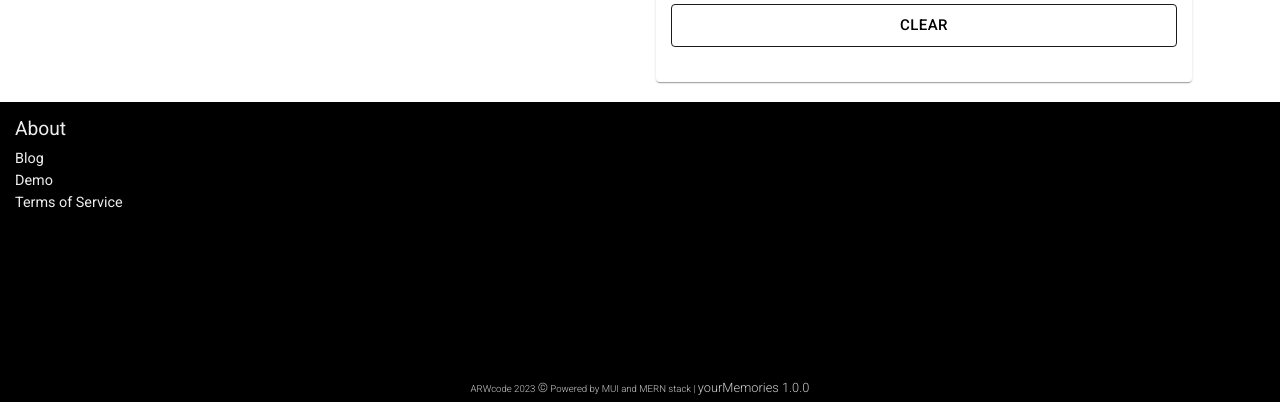
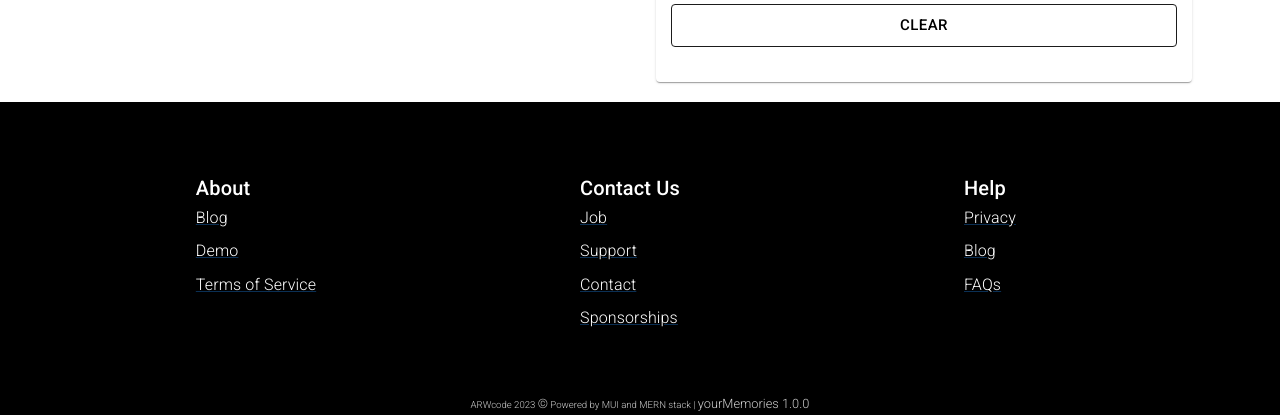
Before and after one commit to MarioLuigie/MERN_App, a React (Vite) app in the folder client/: page / in a window 1280 px wide. Shown: the part 964-1379 px from the top of the page. Built offline with nearby package versions, Linux system fonts and the light colour scheme; no server answers.

Commit message:
Create footer

```diff
--- a/client/src/components/content/FooterItem.jsx
+++ b/client/src/components/content/FooterItem.jsx
@@ -2,27 +2,39 @@
 // /** @jsxImportSource @emotion/react */
 import { css } from '@emotion/react';
 import { PropTypes } from "prop-types";
-
+import {
+  Container,
+  Grid,
+  Link,
+  Typography,
+  IconButton,
+  BottomNavigation,
+  BottomNavigationAction,
+} from "@mui/material";
 
 const styles = css`
-  color: #eeeeee;
-  padding: 15px;
+  padding: 10px;
+  min-width: 200px;
+  /* background-color: red; */
   display: flex;
   flex-direction: column;
+  align-items: center;
 
   .title {
-    font-size: 1.2rem;
-    padding-bottom: 10px;
-  }
-
-  .links {
-    display: flex;
-    flex-direction: column;
-    gap: 5px;
+    color: white;
+    display: inline-block;
+    white-space: nowrap;
   }
 
   .link {
-    font-size: 0.9rem;
+    color: white;
+    font-weight: 300;
+    display: inline-block;
+    white-space: nowrap;
+  }
+
+  .a {
+    min-width: 120px;
   }
 `
 
@@ -31,17 +43,28 @@ export default function FooterItem({
 }) {
 
   return (
-    <div css={styles}>
-      <p className='title'>{section.title}</p>
-      <div className='links'>
-        {section.links.map(((link, i) => (
-          <p key={i} className='link'>{link}</p>
-        )))}
+    <Grid item xs={12} sm={6} md={4} css={styles}>
+      <div className='a'>
+        <Typography variant="h6" className="title">
+          {section.title}
+        </Typography>
+          {section.links.map((link, i) => (
+            <div key={i}>
+              <Link href="#" className="link" gutterBottom variant="subtitle1">{link}
+              </Link>
+            </div>
+          ))}
       </div>
-    </div>
+    </Grid>
   )
 }
 
 FooterItem.propTypes = {
   section: PropTypes.object
 }
+
+{/* <Grid item xs={12} sm={6} md={3}>
+<Typography variant='h6' sx={{color: "white"}} gutterBottom>
+  yourMEMORIES
+</Typography>
+</Grid> */}
--- a/client/src/components/layout/Footer.jsx
+++ b/client/src/components/layout/Footer.jsx
@@ -2,7 +2,13 @@
 // /** @jsxImportSource @emotion/react */
 import { css } from '@emotion/react';
 import {
-  Grid
+  Container,
+  Grid,
+  Link,
+  Typography,
+  IconButton,
+  BottomNavigation,
+  BottomNavigationAction,
 } from "@mui/material";
 
 import FooterItem from "../content/FooterItem";
@@ -10,11 +16,16 @@ import jsonData from "../../constants/textContent.json";
 
 const styles = css`
   background-color: black;
-  height: 300px;
   position: relative;
   display: flex;
   flex-direction: column;
   align-items: center;
+  padding: 30px 0;
+
+  .links {
+    width: 100%;
+    padding: 30px 0 40px;
+  }
 
   .sign {
     width: 100%;
@@ -31,6 +42,8 @@ const styles = css`
   span {
     font-size: 0.8rem;
   }
+
+
 `
 
 export default function Footer() {
@@ -41,25 +54,24 @@ export default function Footer() {
   const powered = jsonData.footer.signature.powered;
   const ver = jsonData.footer.signature.ver;
 
+  const socialMedia = {
+    facebook: "#",
+    instagram: "#",
+    youtube: "#",
+    linkedIn: "#",
+  }
+
   return (
     <div css={styles}>
-      <Grid container spacing={4} style={{backgroundColor: "transparent"}}>
-        <Grid item>
-          <FooterItem
-            section={sections.about}
-          />
-        </Grid>
-        {/* <Grid item>
-          <FooterItem
-            section={sections.contactUs}
-          />
-        </Grid>
-        <Grid item>
-          <FooterItem
-            section={sections.help}
-          />
-        </Grid> */}
-      </Grid>
+      <div className='links'>
+        <Container>
+          <Grid container justifyContent='space-between'>
+            <FooterItem section={sections.about}/>
+            <FooterItem section={sections.contactUs}/>
+            <FooterItem section={sections.help}/>
+          </Grid>
+        </Container>
+      </div>
       <div className='sign'>
         <p>
           {house}
@@ -71,3 +83,21 @@ export default function Footer() {
     </div>
   )
 }
+
+{/* <Grid container spacing={4} style={{backgroundColor: "transparent"}}>
+<Grid item>
+  <FooterItem
+    section={sections.about}
+  />
+</Grid>
+<Grid item>
+  <FooterItem
+    section={sections.contactUs}
+  />
+</Grid>
+<Grid item>
+  <FooterItem
+    section={sections.help}
+  />
+</Grid>
+</Grid> */}
--- a/client/src/constants/textContent.json
+++ b/client/src/constants/textContent.json
@@ -19,7 +19,12 @@
         ]
       },
       "help": {
-
+        "title": "Help",
+        "links": [
+          "Privacy",
+          "Blog",
+          "FAQs"
+        ]
       }
     },
     "signature": {
```
